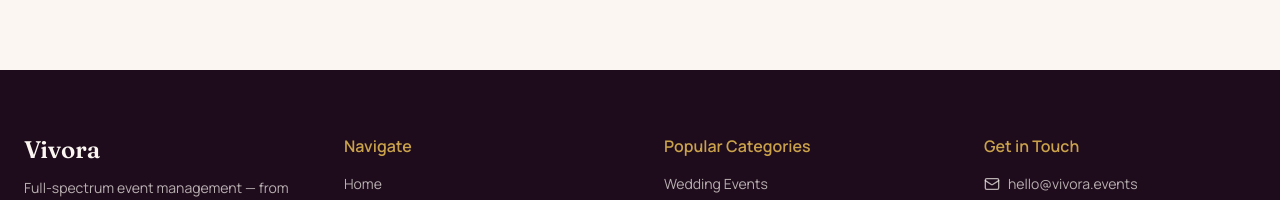
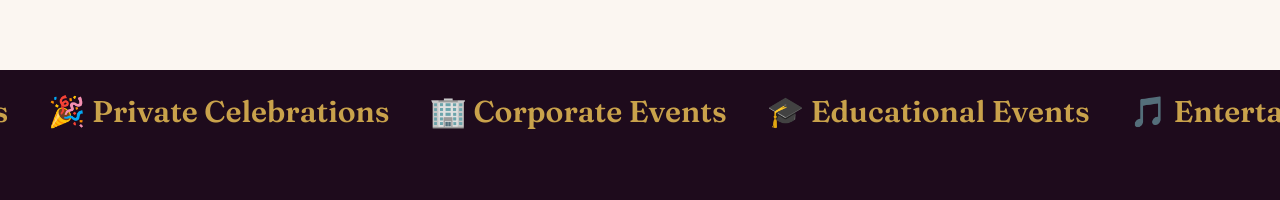
Before and after one commit to Sathya5230/vivora, a React (Vite) app: page / in a window 1280 px wide. Shown: the part 655-855 px from the top of the page. Built offline with nearby package versions, Linux system fonts and the light colour scheme.

Commit message:
feat: add scrolling category marquee to homepage

```diff
--- /dev/null
+++ b/src/components/sections/CategoryMarquee.jsx
@@ -0,0 +1,12 @@
+import Marquee from "../ui/Marquee";
+import { categories } from "../../data/categories";
+
+const marqueeItems = categories.map((category) => `${category.emoji} ${category.name}`);
+
+export default function CategoryMarquee() {
+  return (
+    <section className="bg-plum-900 text-gold-400">
+      <Marquee items={marqueeItems} />
+    </section>
+  );
+}
--- /dev/null
+++ b/src/components/ui/Marquee.jsx
@@ -0,0 +1,16 @@
+export default function Marquee({ items, className = "" }) {
+  return (
+    <div className={`overflow-hidden ${className}`}>
+      <div className="flex w-max animate-marquee gap-10 py-6">
+        {[...items, ...items].map((item, index) => (
+          <span
+            key={`${item}-${index}`}
+            className="whitespace-nowrap font-display text-2xl font-semibold sm:text-3xl"
+          >
+            {item}
+          </span>
+        ))}
+      </div>
+    </div>
+  );
+}
--- a/src/pages/Home.jsx
+++ b/src/pages/Home.jsx
@@ -1,9 +1,11 @@
 import Hero from "../components/sections/Hero";
+import CategoryMarquee from "../components/sections/CategoryMarquee";
 
 export default function Home() {
   return (
     <>
       <Hero />
+      <CategoryMarquee />
     </>
   );
 }
```
